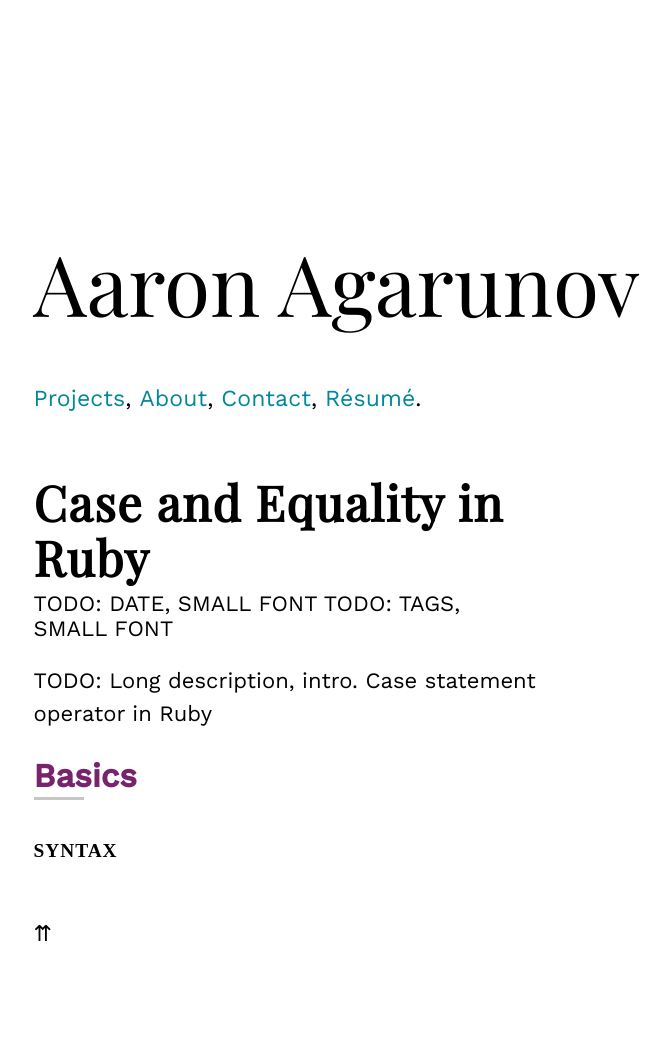
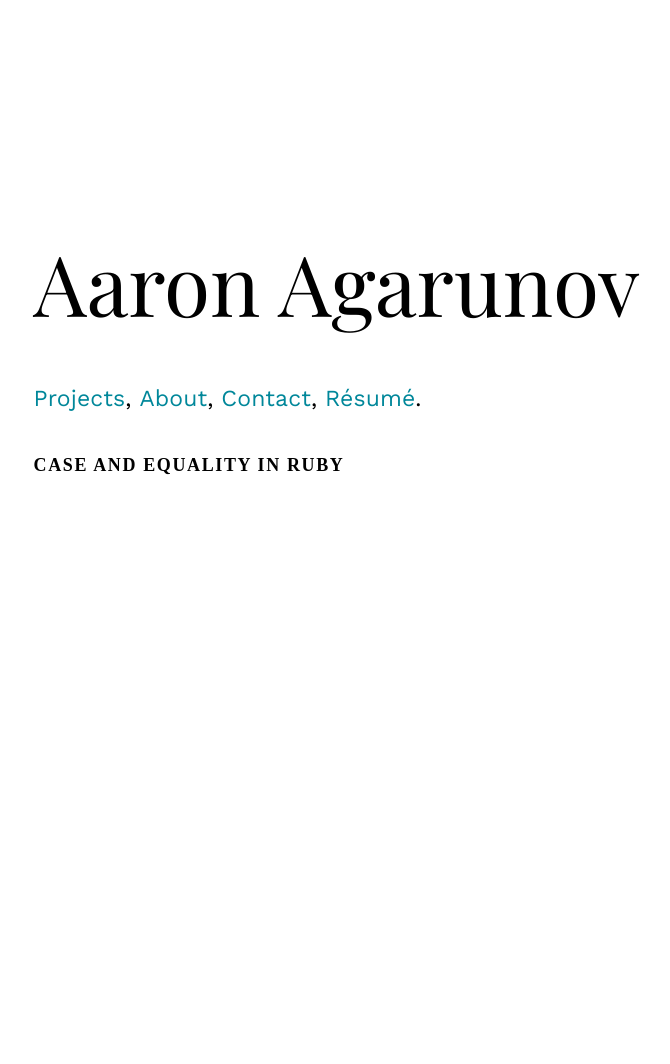
Before and after one commit to agarun/agarun.github.io, a Jekyll site: the page built from _posts/2017-10-16-case-and-equality.html, in a window 1280 px wide. Shown: the whole page, without its empty margins (184-854 px from the left). Built offline with Jekyll 4.4.1, drawn with Linux system fonts in a browser that asks for light colours; some web fonts are replaced; after the commit the page ends 900 px from its top, so only the background shows below that.

Commit message:
Update blog post styling

```diff
--- a/_posts/2017-10-16-case-and-equality.html
+++ b/_posts/2017-10-16-case-and-equality.html
@@ -5,16 +5,5 @@ category: posts
 tags: ruby
 ---
 <article>
-  <h1>Case and Equality in Ruby</h1>
-  <span>TODO: DATE, SMALL FONT</span>
-  <span>TODO: TAGS, SMALL FONT</span>
-    <p>
-      TODO: Long description, intro. Case statement operator in Ruby
-    </p>
-    <h2>Basics</h2>
-      <hr>
-      <h3>Syntax</h3>
-        <p>
-        </p>
+  <h2>Case and Equality in Ruby</h2>
 </article>
-<a href="#top" class="back-to-top">&#x21c8;</a>
--- a/_sass/_layout.scss
+++ b/_sass/_layout.scss
@@ -2,7 +2,7 @@
  * Fonts
  */
 
-@import url(https://fonts.googleapis.com/css?family=Playfair+Display|Eczar:400,700|Work+Sans:300,400,500);
+@import url(https://fonts.googleapis.com/css?family=Playfair+Display:400|Eczar:700|Work+Sans:400,500);
 
 /**
  * Main Site Container
@@ -204,7 +204,7 @@ body {
   h2 {
     font-family: 'Eczar', serif;
     font-size: 0.74em;
-    letter-spacing: 0.04em;
+    letter-spacing: 0.05em;
     text-transform: uppercase;
     margin-top: 30px;
     margin-bottom: -16px;
@@ -312,37 +312,31 @@ article {
     margin-bottom: 0px;
   }
 
-  h1 {
-    font-family: 'Playfair Display', serif;
-    font-size: 2.2em;
-    font-weight: 600;
-    letter-spacing: 0.03em;
-    margin-top: 50px;
-    margin-bottom: 5px;
-  }
-
   hr {
     width: 10%;
     height: 3px;
     background-color: #c6c6c6;
     border: none;
-    margin: 2px 2px 2px 0px;
+    margin: 2px 2px 2px 3px;
   }
 
   h2 {
-    color: #78236d;
+    font-family: 'Eczar', serif;
+    font-weight: 700;
+    font-size: 18px;
+    letter-spacing: 0.09em;
+    text-transform: uppercase;
+    margin: 30px 0px 5px 0px;
+    // opacity BG (like link-snap)
   }
 
   h3 {
-    font-family: 'Eczar', serif;
-    font-size: .88em;
-    font-weight: 700;
-    letter-spacing: 0.05em;
-    text-transform: uppercase;
-    margin: 40px 0px 0px 0px;
+    color: #78236d;
+    font-size: 1.6em;
   }
 
   p {
+    font-size: 0.85em;
     line-height: 1.5;
   }
 }
```
